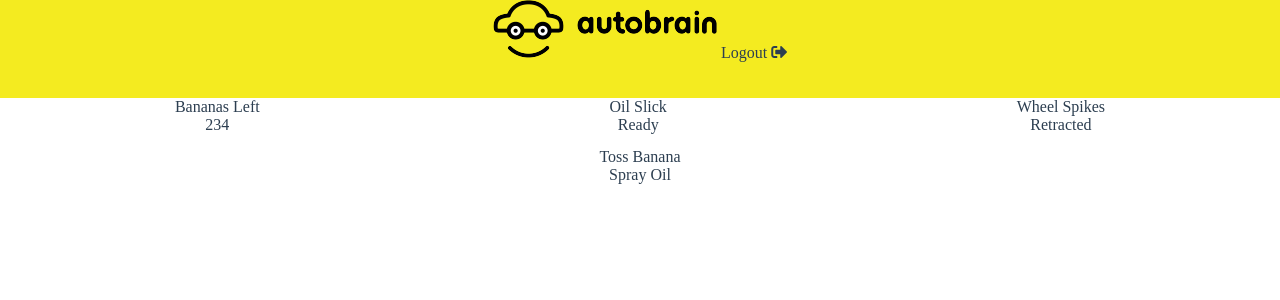
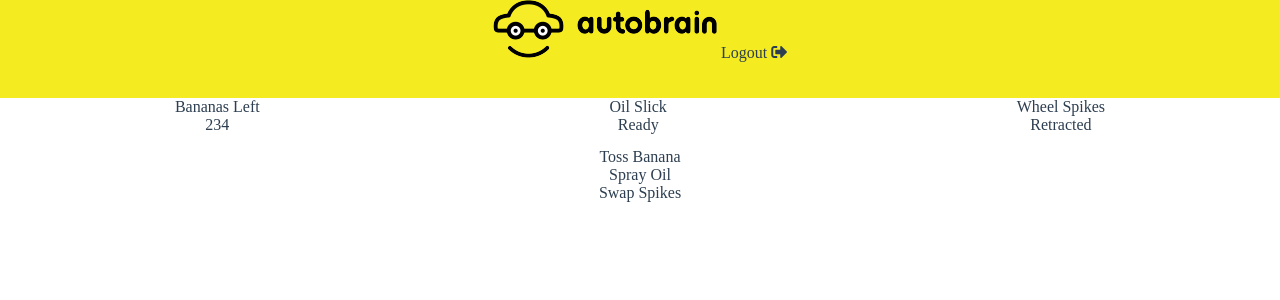
Before and after one commit to gorbnw/abmock, a Vue app: page / in a window 1280 px wide. Shown: the top 300 px of the page. Built offline with nearby package versions, Linux system fonts and the light colour scheme.

Commit message:
Add spikes button

```diff
--- a/src/App.vue
+++ b/src/App.vue
@@ -6,6 +6,7 @@
     <StatusBar :status="this.store.status"/>
     <BananaButton v-on:tossBanana="this.store.updateBanana"/>
     <OilButton v-on:sprayOil="this.store.updateOil"/>
+    <SpikesButton v-on:toggleSpikes="this.store.updateSpikes"/>
   </div>
 </template>
 
@@ -14,6 +15,8 @@ import HeaderBar from './components/HeaderBar.vue'
 import StatusBar from './components/StatusBar.vue'
 import BananaButton from './components/BananaButton.vue'
 import OilButton from './components/OilButton.vue'
+import SpikesButton from './components/SpikesButton.vue'
+
 
 
 export default {
@@ -23,6 +26,7 @@ export default {
     StatusBar,
     BananaButton,
     OilButton,
+    SpikesButton,
   },
   data() {
       return {
@@ -43,7 +47,11 @@ export default {
               }, 3000);
             } else {
             }
-          }
+          },
+          updateSpikes: () =>{
+            let deployed = this.store.status.isSpikesDeployed;
+            this.store.status.isSpikesDeployed = !deployed;
+          },
         }
       }
     }
--- /dev/null
+++ b/src/components/SpikesButton.vue
@@ -0,0 +1,18 @@
+<template>
+  <div class="spikes-button">
+    <span @click="$emit('toggleSpikes')">Swap Spikes</span>
+  </div>
+</template>
+
+<script>
+export default {
+  name: 'SpikesButton',
+  props: {
+  }
+}
+</script>
+
+<!-- Add "scoped" attribute to limit CSS to this component only -->
+<style scoped>
+
+</style>
```
